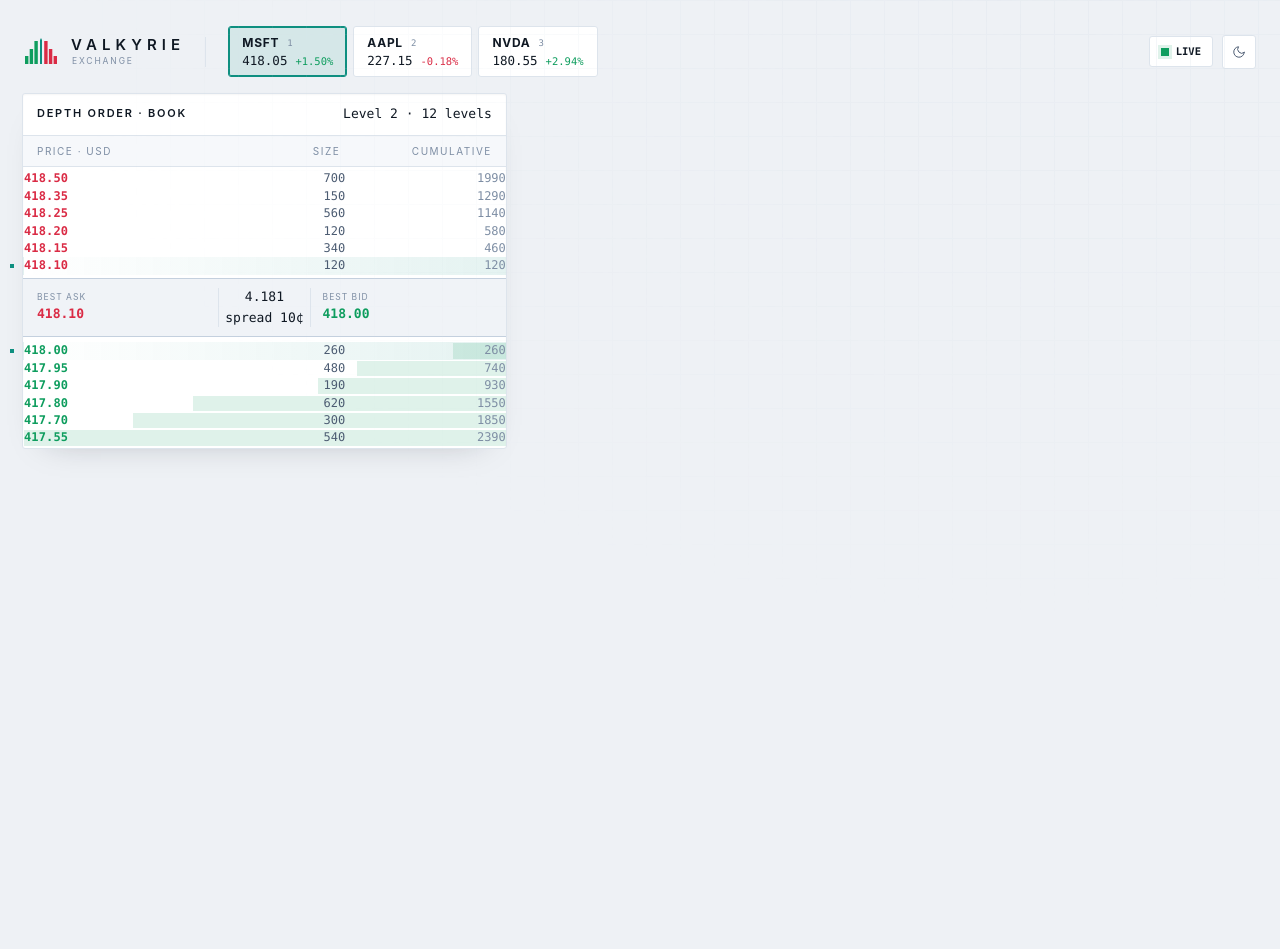
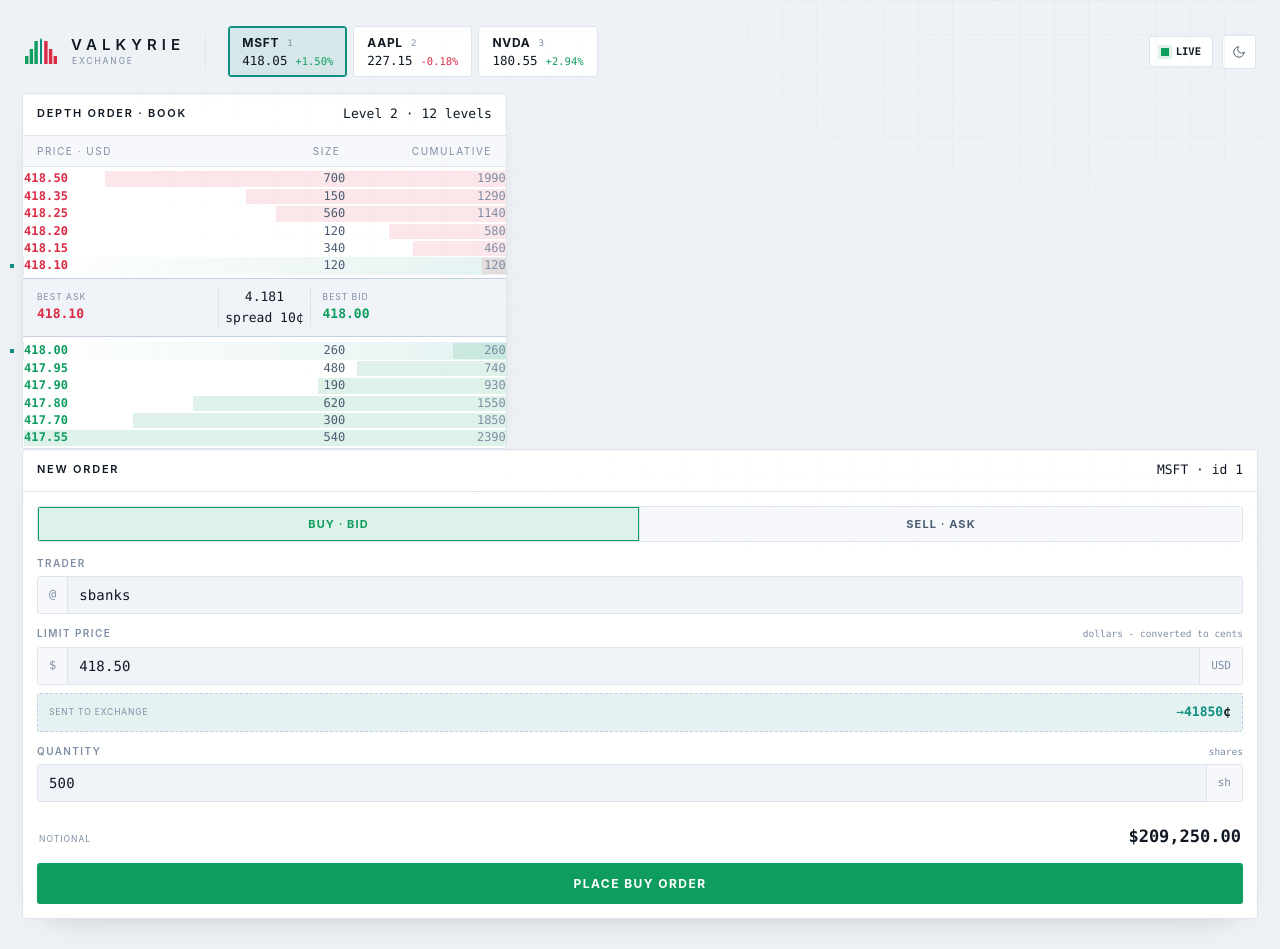
Before and after one commit to Semilore317/TradingEngineServer, an Angular app in the folder Frontend/: page / in a window 1280 px wide. Before the commit the page ends 800 px from the top, so only its background shows below. Built offline with nearby package versions, Linux system fonts and the light colour scheme.

Commit message:
feat: updated app.ts

```diff
--- a/Frontend/src/app/app.html
+++ b/Frontend/src/app/app.html
@@ -88,7 +88,7 @@
       <div class="ladder">
         @for (row of askRows(); track row.price) {
           <div class="lrow ask" [class.best]="row.isBest">
-            <div class="depth" [style.width.&]="row.depthPercentage"></div>
+            <div class="depth" [style.width.%]="row.depthPercentage"></div>
             <span class="px num">{{ (row.price / 100).toFixed(2) }}</span>
             <span class="sz num">{{ row.quantity }}</span>
             <span class="cm num">{{ row.cumulative }}</span>
@@ -127,4 +127,86 @@
   </div>
 
   <!-- Order Form, working orders, trade tape....-->
+  <div class="stack">
+    <!--New order-->
+    <section class="panel">
+      <div class="phead">
+        <h2>New Order</h2>
+        <span class="meta">{{ activeInstrument()?.symbol }} ·  id {{ activeInstrument()?.securityId }}</span>
+      </div>
+
+
+      <form class="entry" autocomplete="off" (submit)="submit($event)">
+        <div class="seg" role="group" aria-label="Order side">
+          <button type="button" data-side="buy"
+                  [attr.aria-pressed]="side() == 'buy'" (click)="setSide('buy')"
+          >
+            Buy · Bid
+          </button>
+          <button type="button" data-side="sell"
+                  [attr.aria-pressed]="side() == 'sell'" (click)="setSide('sell')"
+          >
+            Sell · Ask
+          </button>
+        </div>
+
+        <div class="field">
+          <label><span class="label">Trader</span></label>
+          <div class="inp">
+            <span class="pfx">&#64;</span>
+            <input [value]="trader()" (input)="updateInput(trader, $event)" spellcheck="false">
+          </div>
+        </div>
+
+        <div class="field">
+          <label>
+            <span class="label">Limit Price</span>
+            <span class="hint">dollars - converted to cents</span>
+          </label>
+          <div class="inp">
+            <span class="pfx">$</span>
+            <input class="num" inputmode="decimal"
+                   [value]="priceInput()" (input)="updateInput(priceInput, $event)">
+            <span class="sfx">USD</span>
+          </div>
+        </div>
+
+        <div class="convert">
+          <span class="l">Sent To Exchange</span>
+          <span>
+            <span class="arrow">&rarr;</span>
+            <span class="cents num">
+              <em>{{ priceCents() }}</em>¢
+            </span>
+          </span>
+        </div>
+
+        <div class="field">
+          <label>
+            <span class="label">Quantity</span>
+            <span class="hint">shares</span>
+          </label>
+
+          <div class="inp">
+            <input class="num" inputmode="numeric" [value]="quantityInput()"
+                   (input)="updateInput(quantityInput, $event)">
+            <span class="sfx">sh</span>
+          </div>
+        </div>
+
+        <div class="totals">
+          <span class="l">Notional</span>
+          <span class="v sum">
+            {{ '$' + notional().toLocaleString('en-US', {minimumFractionDigits: 2, maximumFractionDigits: 2}) }}
+          </span>
+        </div>
+
+        <button type="submit" class="submit" [attr.data-side]="side()">
+          Place {{ side() }} order
+        </button>
+      </form>
+    </section>
+
+    <!--Orders Panel -->
+  </div>
 </div>
--- a/Frontend/src/app/app.ts
+++ b/Frontend/src/app/app.ts
@@ -1,4 +1,4 @@
-import { Component, computed, signal } from '@angular/core';
+import {Component, computed, signal, WritableSignal} from '@angular/core';
 
 interface Instrument {
   securityId: number;
@@ -31,21 +31,21 @@
   readonly activeId = signal(1);
 
   readonly instruments = signal<Instrument[]>([
-    { securityId: 1, symbol: 'MSFT', last: 418.05, changePercent: 1.5 },
-    { securityId: 2, symbol: 'AAPL', last: 227.15, changePercent: -0.18 },
-    { securityId: 3, symbol: 'NVDA', last: 180.55, changePercent: 2.94 },
+    {securityId: 1, symbol: 'MSFT', last: 418.05, changePercent: 1.5},
+    {securityId: 2, symbol: 'AAPL', last: 227.15, changePercent: -0.18},
+    {securityId: 3, symbol: 'NVDA', last: 180.55, changePercent: 2.94},
   ]);
 
   readonly asks = signal<Level[]>([
-    { price: 41810, quantity: 120 }, { price: 41815, quantity: 340 },
-    { price: 41820, quantity: 120 }, { price: 41825, quantity: 560 },
-    { price: 41835, quantity: 150 }, { price: 41850, quantity: 700 },
+    {price: 41810, quantity: 120}, {price: 41815, quantity: 340},
+    {price: 41820, quantity: 120}, {price: 41825, quantity: 560},
+    {price: 41835, quantity: 150}, {price: 41850, quantity: 700},
   ]);
 
   readonly bids = signal<Level[]>([
-    { price: 41800, quantity: 260 }, { price: 41795, quantity: 480 },
-    { price: 41790, quantity: 190 }, { price: 41780, quantity: 620 },
-    { price: 41770, quantity: 300 }, { price: 41755, quantity: 540 },
+    {price: 41800, quantity: 260}, {price: 41795, quantity: 480},
+    {price: 41790, quantity: 190}, {price: 41780, quantity: 620},
+    {price: 41770, quantity: 300}, {price: 41755, quantity: 540},
   ]);
 
   constructor() {
@@ -102,4 +102,42 @@
   select(id: number): void {
     this.activeId.set(id);
   }
+
+
+// order entry
+  readonly side = signal<'buy' | 'sell'>('buy');
+  readonly trader = signal('sbanks');
+  readonly priceInput = signal('418.50');
+  readonly quantityInput = signal('500');
+  readonly activeInstrument = computed(() => this.instruments().find(i => i.securityId === this.activeId()) ?? null);
+  readonly priceCents = computed(() => Math.round((parseFloat(this.priceInput()) || 0) * 100));
+  readonly quantity = computed(() => parseInt(this.quantityInput(), 10) ||  0);
+  readonly notional = computed(() => (this.priceCents() * this.quantity()) / 100);
+
+
+  setSide(s: 'buy' | 'sell'): void {
+    this.side.set(s);
+  }
+/*
+  inputValue(e: Event): void {
+    return (e.target as HTMLInputElement).value;
+  }
+*/
+  updateInput(targetSignal: WritableSignal<string>, event: Event): void {
+    targetSignal.set((event.target as HTMLInputElement).value);
+  }
+
+  submit(e: Event): void {
+    e.preventDefault();
+
+    const order = {
+      securityId: this.activeId(),
+      username: this.trader(),
+      side: this.side() == 'buy' ? 'Buy' : 'Sell',  // API ENUM casting
+      price: this.priceCents(),                     // integer cents since it matches the API
+      quantity: this.quantity()
+    };
+
+    console.log('submit order ->', order); //next step wires the real POST
+  }
 }
```
